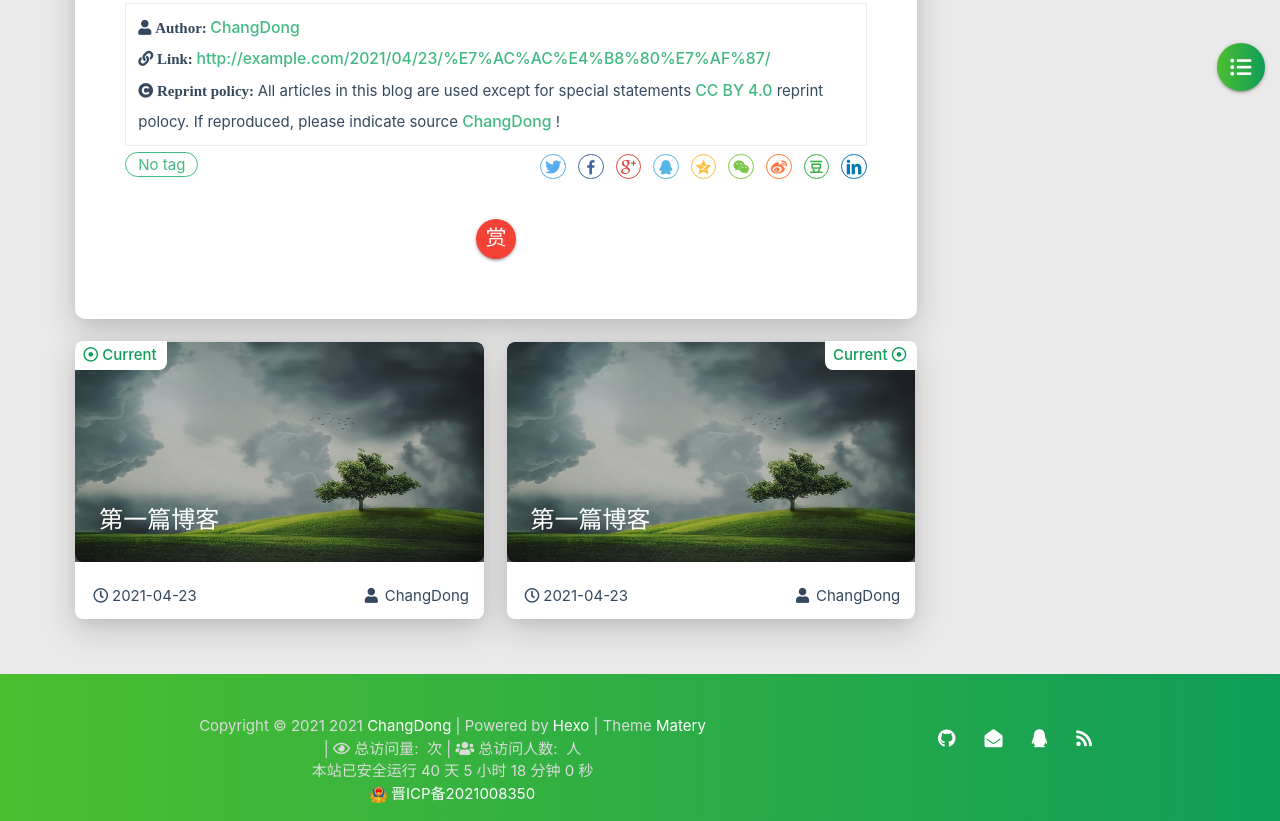
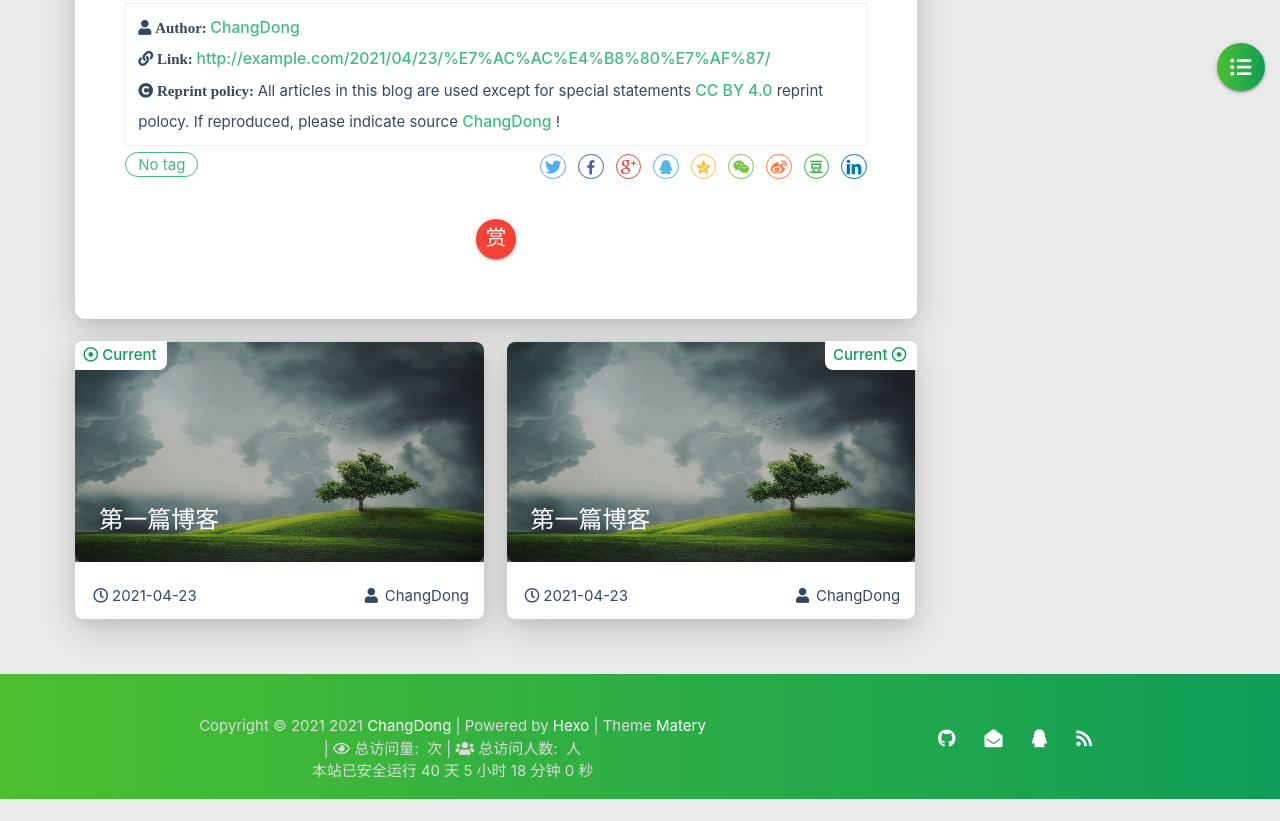
Before and after one commit to wcd0816/wcd0816.github.io, a plain HTML site: page 2021/04/23/第一篇/index.html in a window 1280 px wide. Shown: the part 633-1454 px from the top of the page. After the commit the page ends 1432 px from the top, so only its background shows below. Drawn offline with Linux system fonts and the light colour scheme; some packages are replaced by stand-ins of ours; a script that the page names is missing.

Commit message:
Site updated: 2021-06-03 13:17:50

```diff
--- a/2021/04/23/第一篇/index.html
+++ b/2021/04/23/第一篇/index.html
@@ -1067,10 +1067,6 @@ More info: [Deployment](https://hexo.io/docs/one-command-deployment.html) -->
 
             <br>
 
-            <span id="icp"><img src="/medias/icp.png" style="vertical-align: text-bottom;" />
-                <a href="https://beian.miit.gov.cn/#/Integrated/index" target="_blank">晋ICP备2021008350</a>
-            </span>
-
         </div>
         <div class="col s12 m4 l4 social-link social-statis">
     <a href="https://github.com/wcd0816/wcd0816.github.io.git" class="tooltipped" target="_blank" data-tooltip="访问我的GitHub" data-position="top" data-delay="50">
```
Also changed, not shown: archives/2021/04/index.html (+0 -4 lines), archives/2021/index.html (+0 -4 lines), archives/index.html (+0 -4 lines), index.html (+0 -4 lines).
